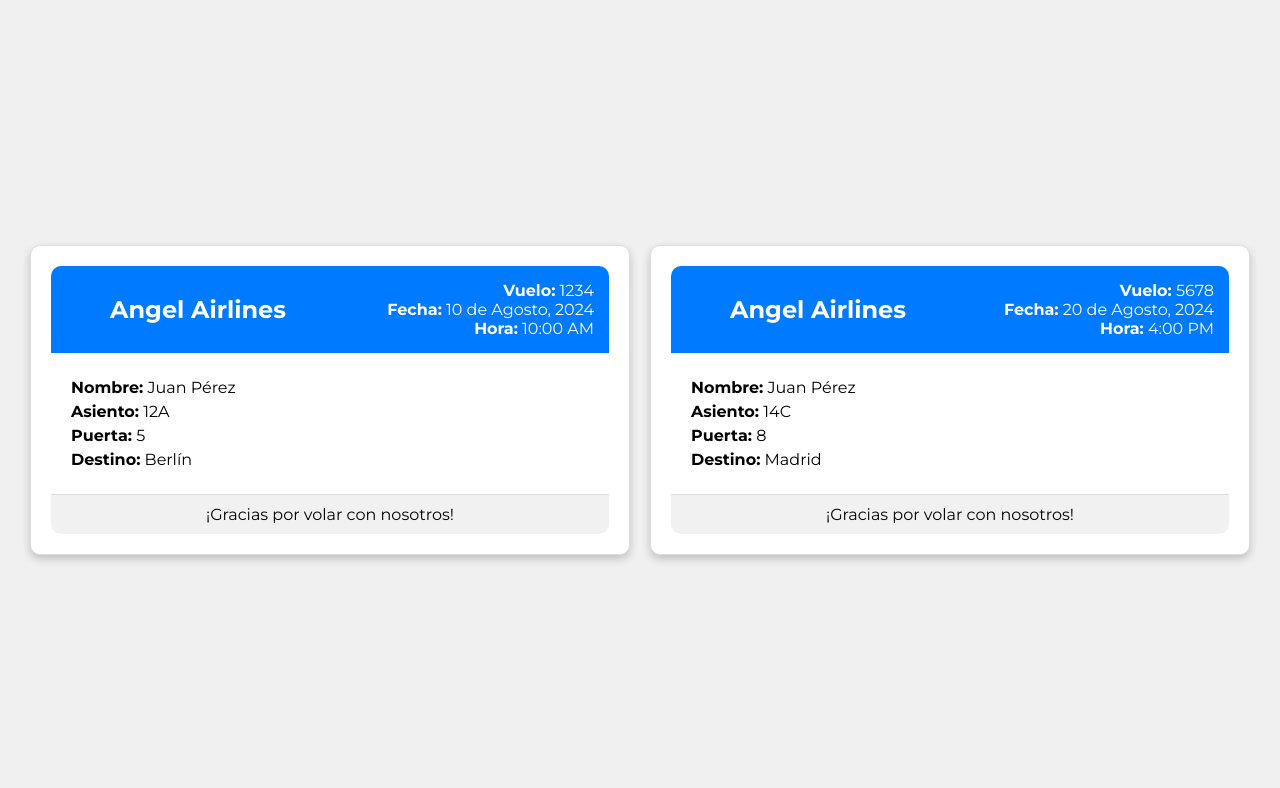
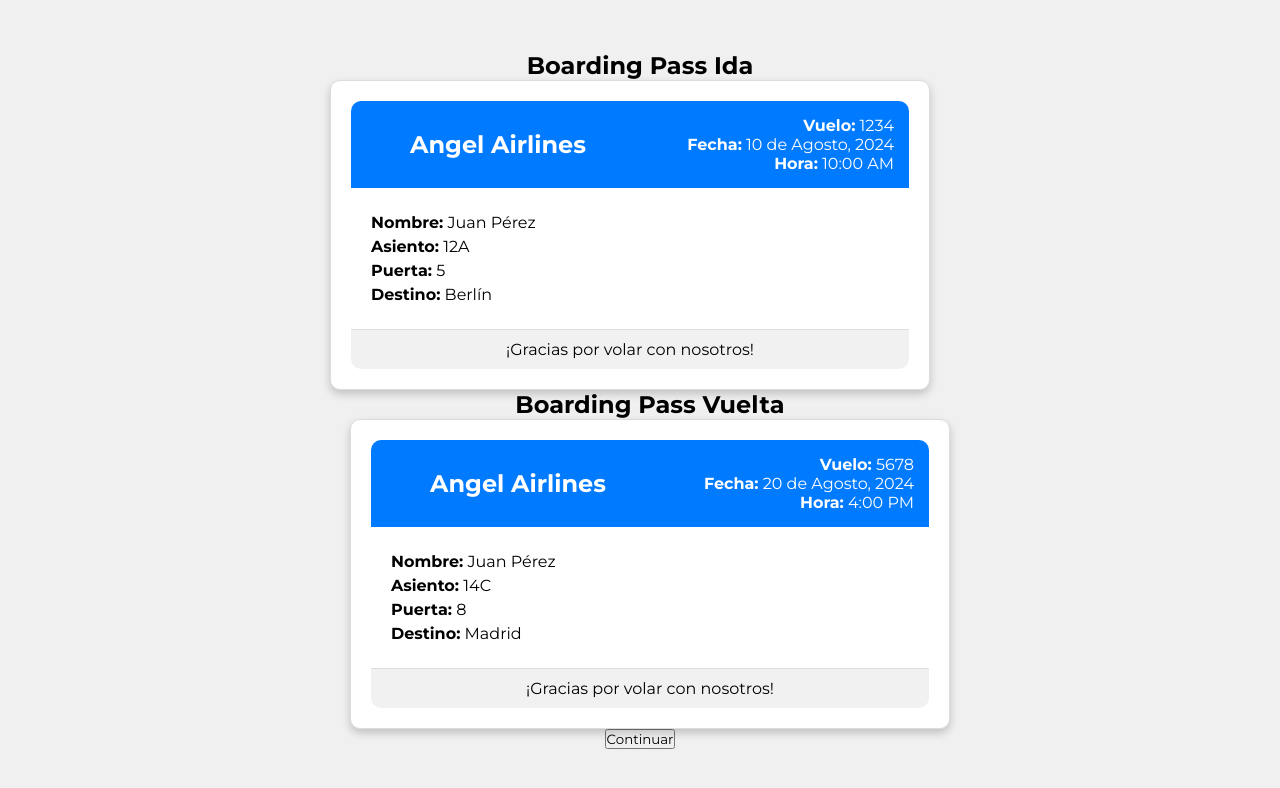
Before and after one commit to Sperrotta10/Programacion_Web, a plain HTML site: page Proyecto_web_3/Reserva_Asientos.html in a window 1280 px wide. Drawn offline with Linux system fonts and the light colour scheme; files whose address does not match are found by name.

Commit message:
Cambios en la estructura de los bording pass

```diff
--- a/Proyecto_web_3/Reserva_Asientos.html
+++ b/Proyecto_web_3/Reserva_Asientos.html
@@ -1165,7 +1165,10 @@
 
     <!-- ================================================  PAGINA DEl Bording pass   ========================================================= -->
 
+    <div class="main-container sectiones visible">
+        <div class="boarding-pass-container">
             <div class="sectiones visible">
+                <h2 class="encabezado">Boarding Pass Ida</h2>
                 <div class="boarding-pass" id="boarding-pass-ida">
                     <div class="header">
                         <div class="logo">Angel Airlines</div>
@@ -1188,11 +1191,10 @@
                         <p>¡Gracias por volar con nosotros!</p>
                     </div>
                 </div>
-
             </div>
 
             <div class="sectiones pasaje visible">
-
+                <h2 class="encabezado">Boarding Pass Vuelta</h2>
                 <div class="boarding-pass" id="boarding-pass-vuelta">
                     <div class="header">
                         <div class="logo">Angel Airlines</div>
@@ -1216,6 +1218,16 @@
                     </div>
                 </div>
             </div>
+        </div>
+
+        <div class="button-container">
+            <button class="btn_continuar">Continuar</button>
+        </div>
+
+    </div>
+
+
+
 
 
     <!-- codigo telefonicos telefonos-->
```
Lines whose indentation alone changed are shown as unchanged.
